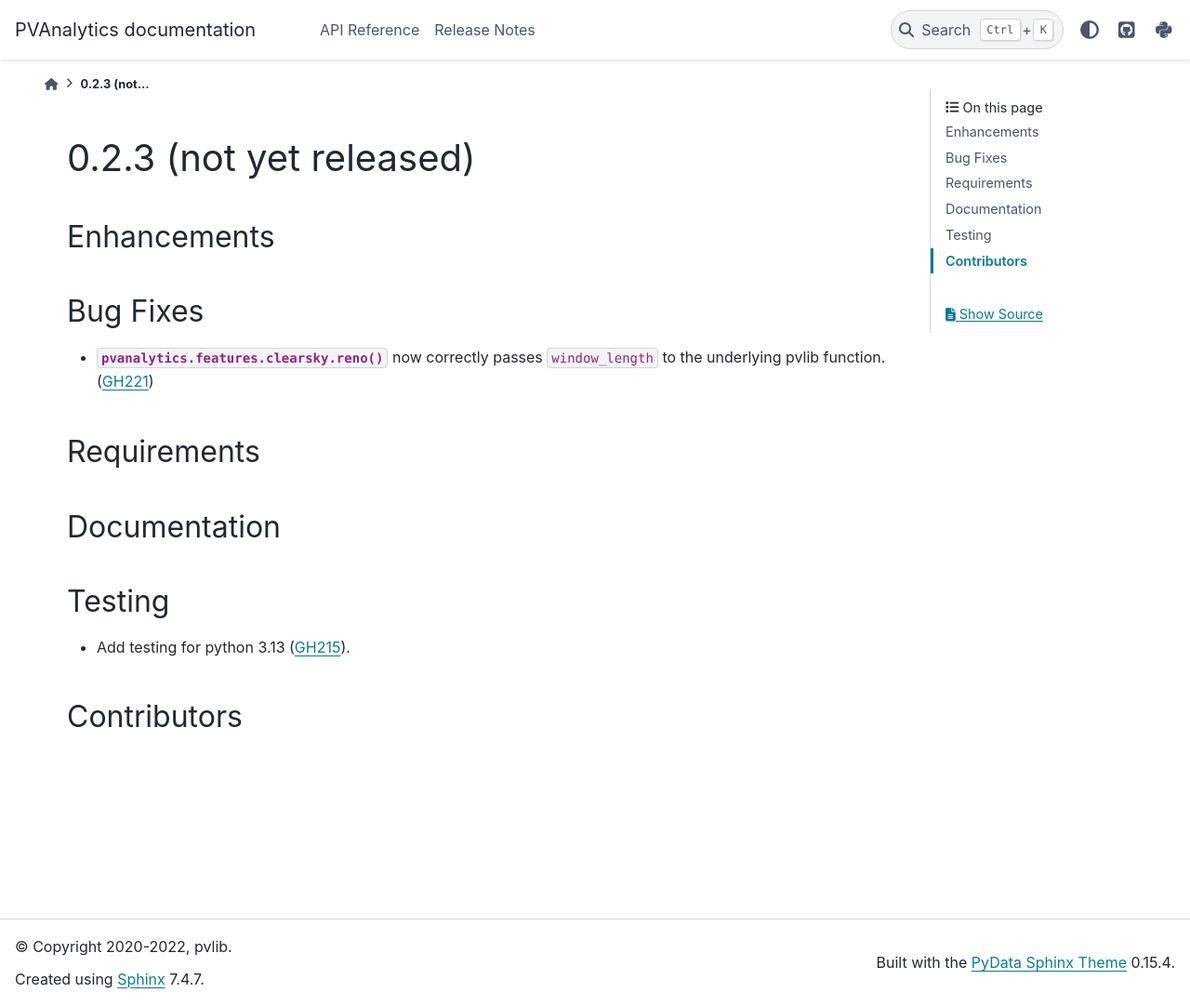
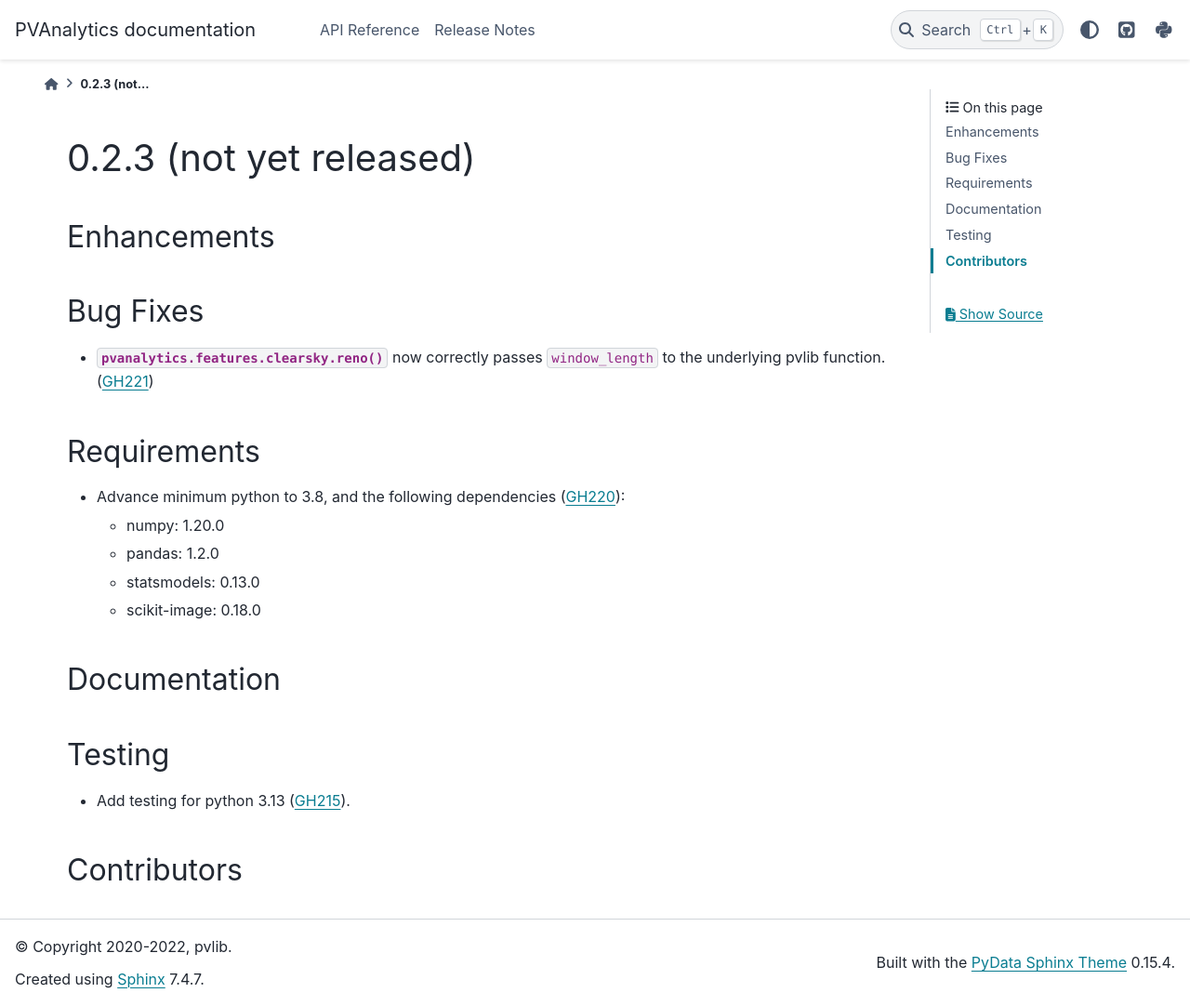
Before and after one commit to pvlib/pvanalytics, a Sphinx documentation site: the page built from docs/whatsnew/v0.2.3.rst, in a window 1280 px wide and 1082 px high. Shown: the whole window at 93% size. Built offline with Sphinx 7.4.7 and the PyData theme 0.15.4, drawn with Linux system fonts in a browser that asks for light colours; pages that are not in the unit, such as notebooks, are missing from menus.

Commit message:
whatsnew

```diff
--- a/docs/whatsnew/v0.2.3.rst
+++ b/docs/whatsnew/v0.2.3.rst
@@ -15,6 +15,12 @@ Bug Fixes
 
 Requirements
 ~~~~~~~~~~~~
+* Advance minimum python to 3.8, and the following dependencies (:pull:`220`):
+
+  - numpy: 1.20.0
+  - pandas: 1.2.0
+  - statsmodels: 0.13.0
+  - scikit-image: 0.18.0
 
 
 Documentation
```
